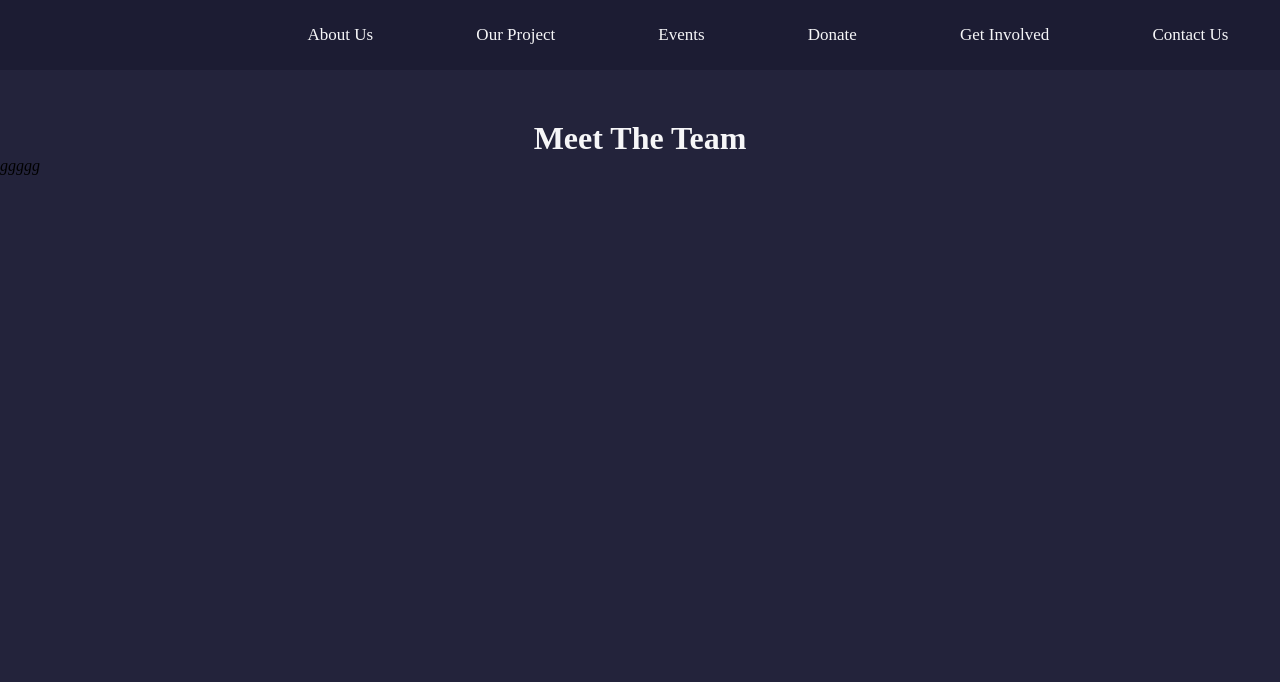
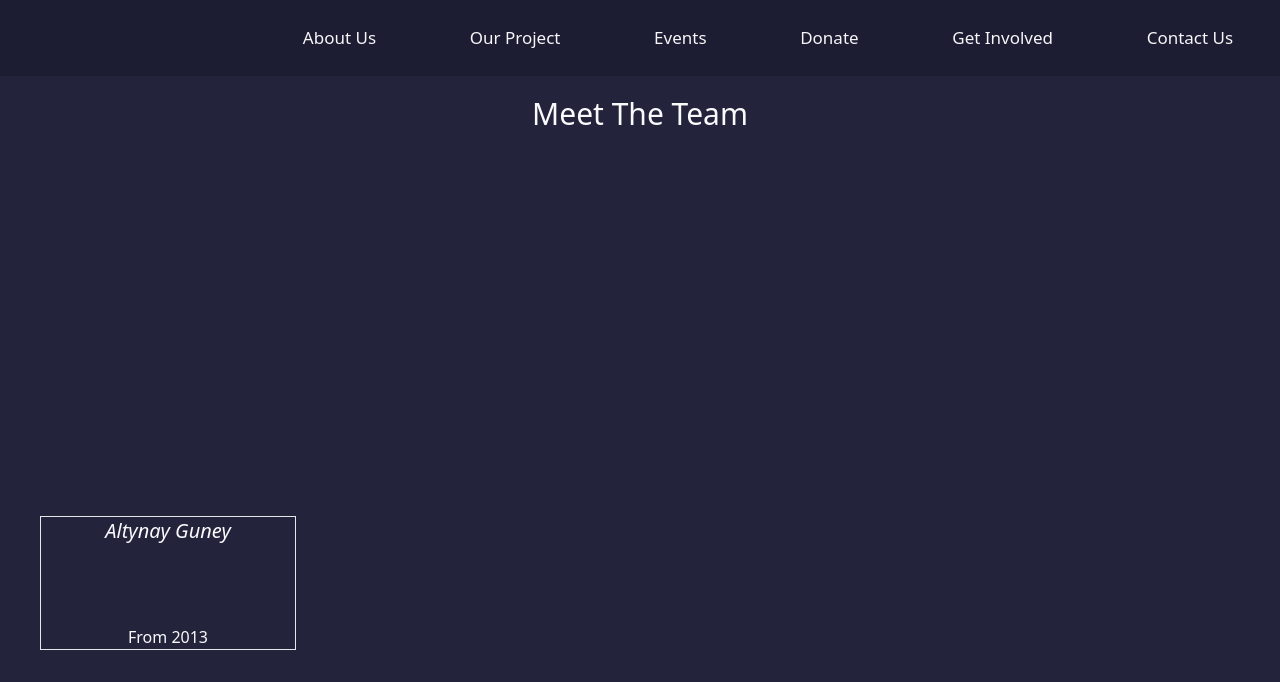
Before and after one commit to SerhiiFront-end/ts, a React (Create React App) app: page /about in a window 1280 px wide. Shown: the top 682 px of the page. Built offline with nearby package versions, Linux system fonts and the light colour scheme.

Commit message:
tailwind create, aboutPage

```diff
--- a/package.json
+++ b/package.json
@@ -41,5 +41,8 @@
       "last 1 firefox version",
       "last 1 safari version"
     ]
+  },
+  "devDependencies": {
+    "tailwindcss": "^3.2.7"
   }
 }
--- a/src/components/UI/Persons/PersonDetails.module.css
+++ b/src/components/UI/Persons/PersonDetails.module.css
@@ -0,0 +1,3 @@
+.PersonStyles{
+    /* background: #000; */
+}
--- a/src/components/UI/Persons/PersonDetails.tsx
+++ b/src/components/UI/Persons/PersonDetails.tsx
@@ -1,8 +1,14 @@
-
-export default function PersonDetails() {
+interface PersonProps {
+  name: string,
+  date: string
+}
+export default function PersonDetails(props:PersonProps) {
   return (
-    <div>
-      <i>ggggg</i>
+    <div className='w-1/5 border ml-10 mt-96 text-slate-50'>
+      <h2 className="text-center">
+      <i className="text-xl">{props.name}</i>
+      </h2>
+      <h2 className="text-center mt-20">{props.date}</h2>
     </div>
   )
 }
--- a/src/components/pages/AboutPage/AboutPage.tsx
+++ b/src/components/pages/AboutPage/AboutPage.tsx
@@ -1,13 +1,9 @@
 import Person from '../../UI/Persons/PersonDetails'
-import styles from './AboutPage.module.css'
 export default function AboutPage() {
   return (
     <div>
-        <h1 className={styles.AboutPageTextCenter}>Meet The Team</h1>
-        <Person/>
-        {/* <p className="text-3xl font-bold underline text-red-500">
-            Edit <code>src/App.js</code> and save to reload.
-        </p> */}
+        <h1 className='text-center text-slate-50 text-3xl mt-5'>Meet The Team</h1>
+        <Person name='Altynay Guney' date='From 2013'/>
     </div>
   )
 }
--- a/src/index.css
+++ b/src/index.css
@@ -1,4 +1,7 @@
 @import url('https://fonts.googleapis.com/css2?family=Source+Sans+Pro:wght@400;700&display=swap');
+@tailwind base;
+@tailwind components;
+@tailwind utilities;
 * {
     box-sizing: border-box;
     padding: 0;
--- /dev/null
+++ b/tailwind.config.js
@@ -0,0 +1,8 @@
+/** @type {import('tailwindcss').Config} */
+module.exports = {
+	content: ["./src/**/*.{js,jsx,ts,tsx}"],
+	theme: {
+		extend: {},
+	},
+	plugins: [],
+}
```
Also changed, not shown: 1 other file (tests, documents, lock files or other folders).
